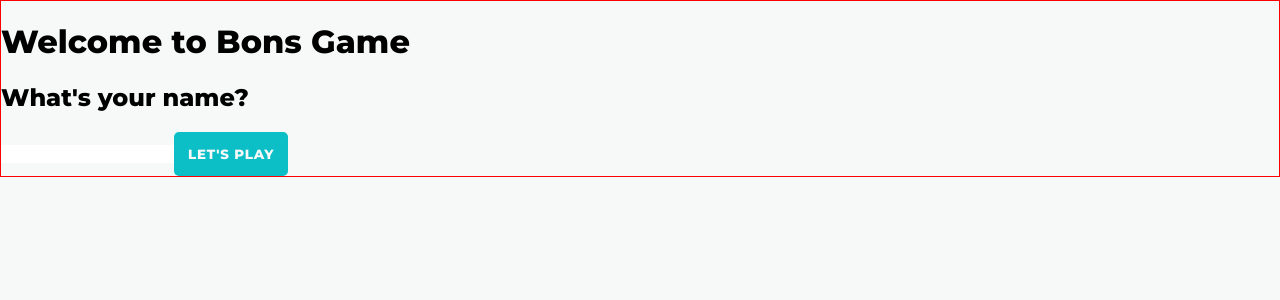
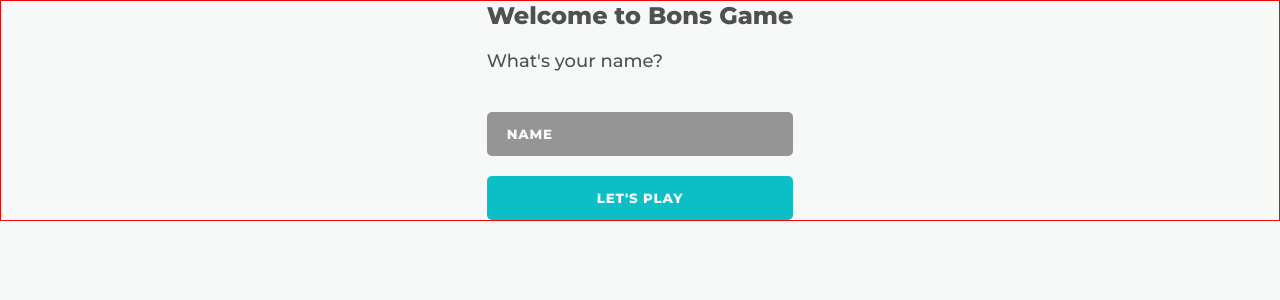
Before and after one commit to Parka/game-challenge, a React (Create React App) app: page / in a window 1280 px wide. Shown: the top 300 px of the page. Built offline with nearby package versions, Linux system fonts and the light colour scheme.

Commit message:
style: add login styles

```diff
--- a/src/components/login/index.js
+++ b/src/components/login/index.js
@@ -1,14 +1,27 @@
 // @flow
 import React, {useState} from "react"
+import styles from './styles.module.scss'
 
 const Login = ({handleOnLoginSubmit}: {handleOnLoginSubmit: (string)=>void}) => {
   const [name, setName] = useState('')
   return (
-    <div>
-      <h1>Welcome to Bons Game</h1>
-      <h2>What's your name?</h2>
-      <input type='text' value={name} onChange={e => setName(e.target.value)}/>
-      <button onClick={() => handleOnLoginSubmit(name)}> Let's play </button>
+    <div  className={styles.main}>
+      <div  className={styles.content}>
+        <h1 className={styles.title}>Welcome to Bons Game</h1>
+        <h2 className={styles.caption}>What's your name?</h2>
+        <input
+          type='text'
+          className={styles.input}
+          value={name}
+          onChange={e => setName(e.target.value)}
+          placeholder='name'
+        />
+        <button
+          className={styles.button}
+          onClick={() => handleOnLoginSubmit(name)}>
+          Let's play
+        </button>
+      </div>
     </div>
   )
 }
--- /dev/null
+++ b/src/components/login/styles.module.scss
@@ -0,0 +1,39 @@
+@import 'src/shared/styles/variables.scss';
+
+.main {
+  flex: 1;
+  display: flex;
+  justify-content: center;
+  align-items: center;
+}
+.content {
+  display: flex;
+  flex-direction: column;
+}
+.title, .caption {
+  color: $grey-dark;
+}
+.title {
+  font-size: 24px;
+  margin: 0px;
+  font-weight: bold;
+}
+.caption {
+  font-size: 18px;
+  font-weight: normal;
+  margin: $margin 0;
+}
+
+.input {
+  background-color: $grey;
+  border-radius: $border-radius;
+  padding: $padding 20px;
+  &, &::placeholder {
+    color: $white;
+    opacity: 1;
+    text-transform: uppercase;
+    font-weight: bold;
+    letter-spacing: .8px;
+  }
+  margin: $margin 0;
+}
```
